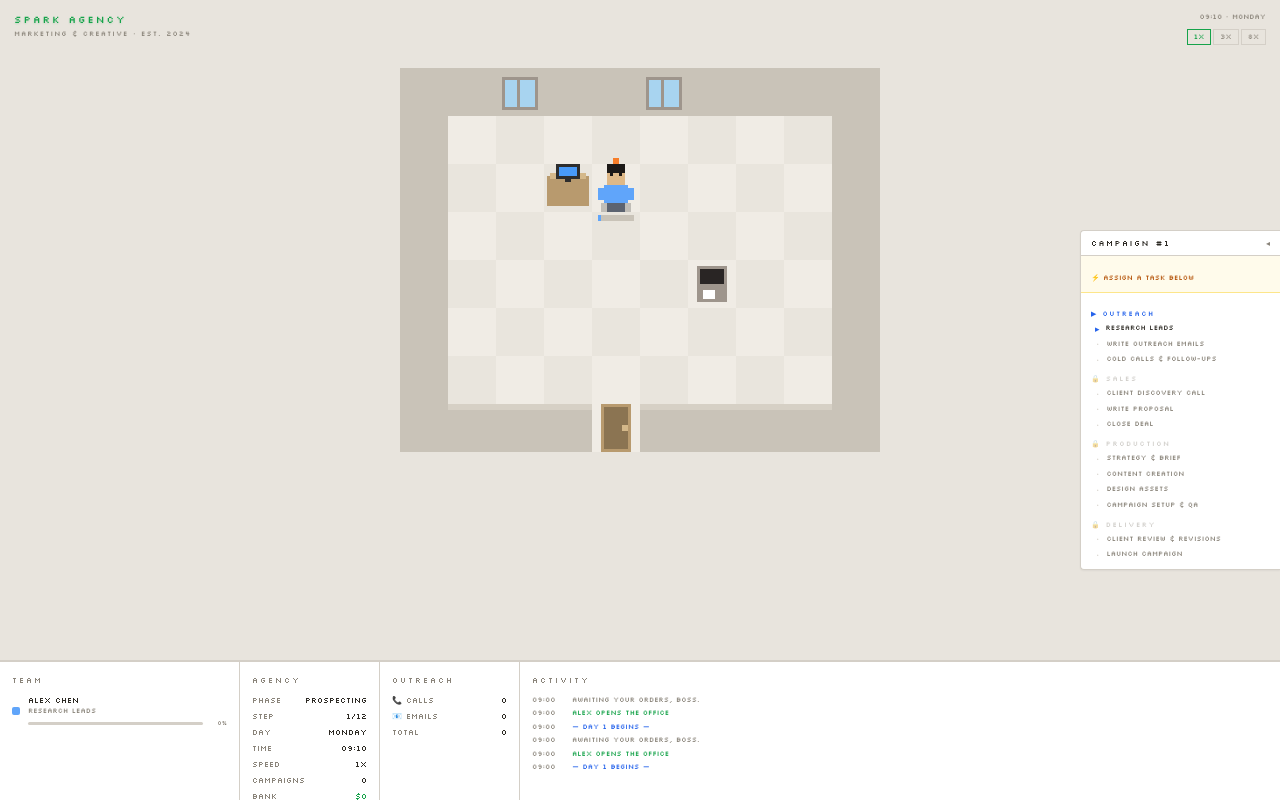
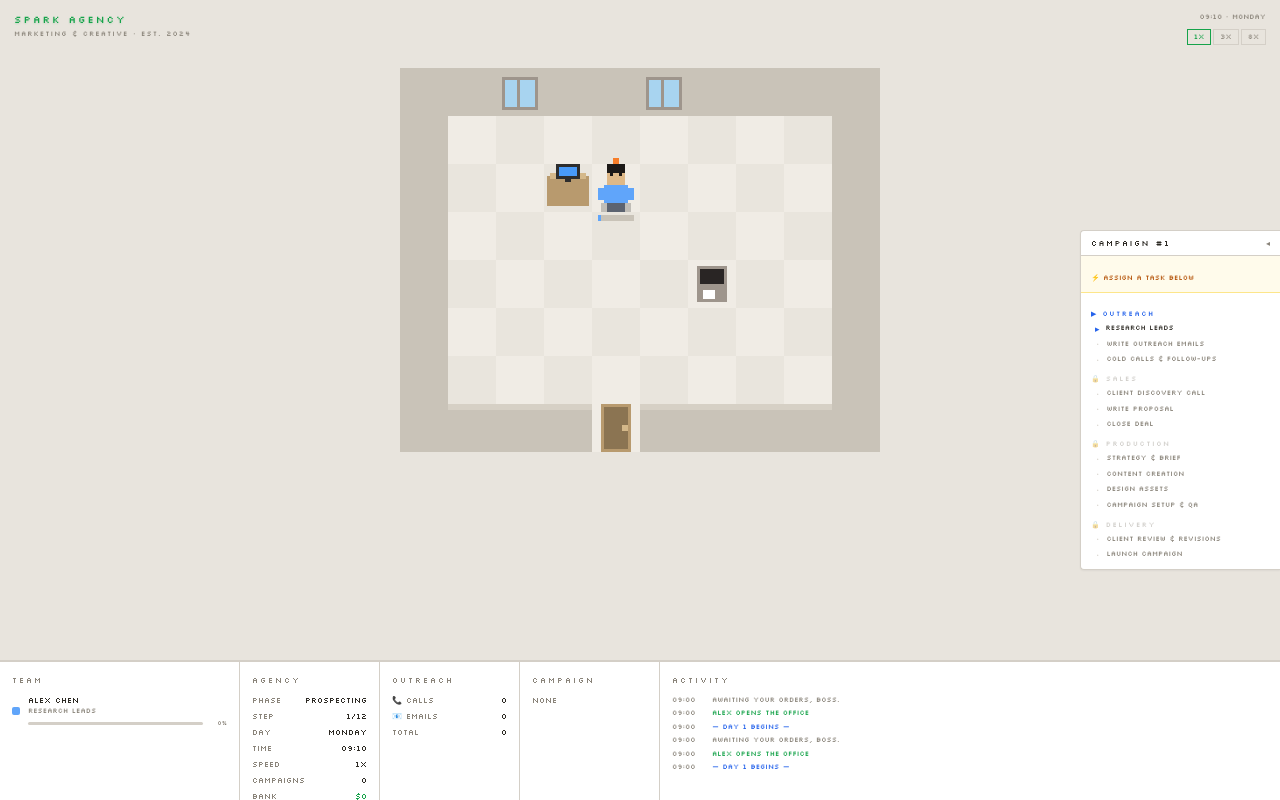
Before and after one commit to sarojchin/SparkMarketing, a React (Vite) app in the folder codebase/: page / in a window 1280 px wide. Built offline with nearby package versions, Linux system fonts and the light colour scheme.

Commit message:
Add Campaign panel with progress bar in bottom HUD
Shows 'None' when no one is on content creation. When active, shows
status, creator name, 0-100% progress bar, and completed count.

https://claude.ai/code/session_01BZpPkrkDhbnnSyuKvwFHee

```diff
--- a/codebase/src/App.tsx
+++ b/codebase/src/App.tsx
@@ -17,6 +17,7 @@ import { LogPanel } from '@/ui/panels/LogPanel';
 import { PipelinePanel } from '@/ui/panels/PipelinePanel';
 import { CharacterPanel } from '@/ui/panels/CharacterPanel';
 import { OutreachPanel } from '@/ui/panels/OutreachPanel';
+import { CampaignPanel } from '@/ui/panels/CampaignPanel';
 
 export default function App() {
   const canvasRef = useRef<HTMLCanvasElement>(null);
@@ -172,6 +173,9 @@ export default function App() {
         <div className="w-[140px] border-r border-sim-border">
           <OutreachPanel />
         </div>
+        <div className="w-[140px] border-r border-sim-border">
+          <CampaignPanel />
+        </div>
         <div className="flex-1 overflow-y-auto">
           <LogPanel />
         </div>
--- a/codebase/src/hooks/useSimStore.ts
+++ b/codebase/src/hooks/useSimStore.ts
@@ -34,6 +34,7 @@ export interface PersonSnapshot {
   energy: number;
   attributes: AttributeGrades;
   assignedTaskKey: string | null;
+  taskProgress: number;
   callsMade: number;
   emailsSent: number;
   campaignsCreated: number;
--- a/codebase/src/simulation/systems/snapshot.ts
+++ b/codebase/src/simulation/systems/snapshot.ts
@@ -68,6 +68,7 @@ export function snapshotSystem(world: World, dt: number): void {
       energy: energies.get(entity)?.current ?? 100,
       attributes: attributeStore.get(entity)?.grades ?? DEFAULT_ATTRS,
       assignedTaskKey: assignedTasks.get(entity)?.taskKey ?? null,
+      taskProgress: assignedTasks.get(entity)?.progress ?? 0,
       callsMade: productionCounters.get(entity)?.callsMade ?? 0,
       emailsSent: productionCounters.get(entity)?.emailsSent ?? 0,
       campaignsCreated: productionCounters.get(entity)?.campaignsCreated ?? 0,
--- /dev/null
+++ b/codebase/src/ui/panels/CampaignPanel.tsx
@@ -0,0 +1,49 @@
+import { useSimStore } from '@/hooks/useSimStore';
+
+export function CampaignPanel() {
+  const people = useSimStore((s) => s.people);
+
+  // Find whoever is working on content creation
+  const creator = people.find((p) => p.assignedTaskKey === 'content_creation');
+
+  return (
+    <div className="p-3">
+      <div className="text-[8px] uppercase tracking-[2px] text-sim-textDim font-pixel mb-2">
+        Campaign
+      </div>
+      {creator ? (
+        <div className="space-y-1.5">
+          <div className="flex justify-between text-[8px] font-pixel">
+            <span className="text-sim-textDim">Status</span>
+            <span className="text-sim-green">In Progress</span>
+          </div>
+          <div className="flex justify-between text-[8px] font-pixel">
+            <span className="text-sim-textDim">By</span>
+            <span className="text-sim-text">{creator.name}</span>
+          </div>
+          <div>
+            <div className="flex justify-between text-[7px] font-pixel mb-0.5">
+              <span className="text-sim-textDim">Progress</span>
+              <span className="text-sim-text">{Math.round(creator.taskProgress * 100)}%</span>
+            </div>
+            <div className="w-full h-[6px] rounded-sm overflow-hidden" style={{ backgroundColor: '#e8e4dd' }}>
+              <div
+                className="h-full rounded-sm transition-all duration-300"
+                style={{
+                  width: `${Math.min(100, creator.taskProgress * 100)}%`,
+                  backgroundColor: '#2563eb',
+                }}
+              />
+            </div>
+          </div>
+          <div className="flex justify-between text-[8px] font-pixel">
+            <span className="text-sim-textDim">Completed</span>
+            <span className="text-sim-text">{creator.campaignsCreated}</span>
+          </div>
+        </div>
+      ) : (
+        <div className="text-[8px] font-pixel text-sim-textDim">None</div>
+      )}
+    </div>
+  );
+}
```
